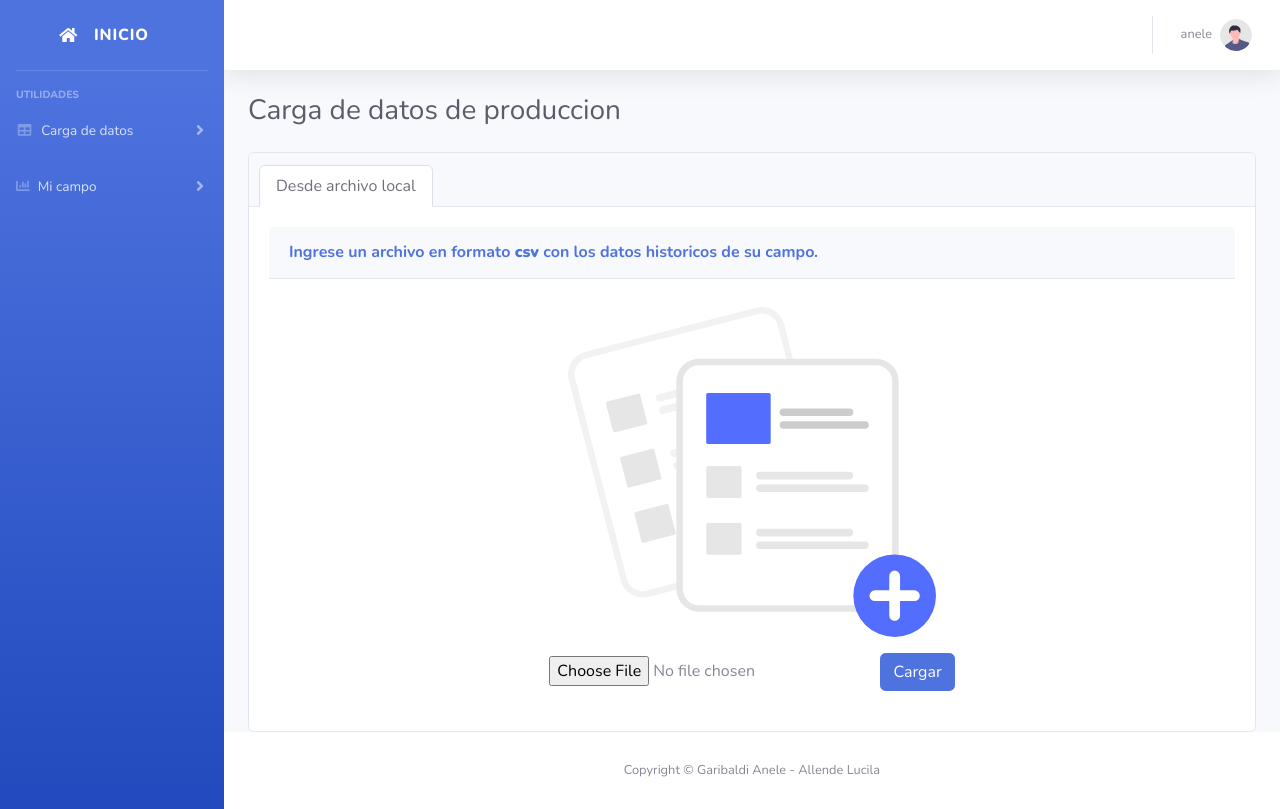
After one commit to Anele13/DSS_campo, a Django app: page /carga_datos_produccion in a window 1280 px wide. The commit adds this page. Run offline with Django 3.2, Linux system fonts and the light colour scheme; a user stored in the database is signed in; some libraries are stand-ins or nearby versions.

Commit message:
finalizando altas de archivos

```diff
--- a/clima/urls.py
+++ b/clima/urls.py
@@ -1,7 +1,8 @@
 from django.contrib import admin
 from django.urls import path, include
-from .views import cargar_datos_climaticos
+from .views import cargar_datos_climaticos,cargar_datos_produccion
 
 urlpatterns = [
-    path('carga_datos', cargar_datos_climaticos, name="carga_datos"),
+    path('carga_datos_climaticos', cargar_datos_climaticos, name="carga_datos_climaticos"),
+    path('carga_datos_produccion', cargar_datos_produccion, name="carga_datos_produccion"),
 ]
--- a/clima/views.py
+++ b/clima/views.py
@@ -1,18 +1,24 @@
 from django.shortcuts import render, redirect
 from django.contrib.auth.decorators import login_required
 from django.contrib.auth import authenticate, login
+from django.contrib import messages
 import json
 
 @login_required(login_url='login')
 def cargar_datos_climaticos(request):
-    """
-    Vista Inicio
-    """
     contexto={}
-
     #Deben ser mas sondas pero luego sacamos mas..
     sondas = {'2':{'nombre':'28 de Julio','latitud':-43.24,'longitud': -65.48,'altura': 36},
               '15':{'nombre':'Arroyo Pescado','latitud':-42.58,'longitud': -70.38,'altura': 545}}
     contexto['sondas'] = json.dumps(sondas)
+    if request.method == 'POST':
+            messages.success(request, 'Alta de datos correcta!')
+    return render(request, "alta_datos_climaticos.html",contexto)
 
-    return render(request, "alta_datos_climaticos.html",contexto)
+
+@login_required(login_url='login')
+def cargar_datos_produccion(request):
+    contexto={}
+    if request.method == 'POST':
+        messages.success(request, 'Alta de datos correcta!')
+    return render(request, "alta_datos_produccion.html",contexto)
--- /dev/null
+++ b/templates/alta_datos_produccion.html
@@ -0,0 +1,89 @@
+{% extends 'site_content.html' %}
+{% load static %}
+
+<!-- Escribir en este bloque todo lo que haga falta-->
+{% block site_content %}
+
+    {% if messages %}
+        {% for message in messages %}
+            <div class="container-fluid p-0">
+            <div class="alert alert-{{ message.tags }} alert-dismissible" role="alert" >
+                <button type="button" class="close" data-dismiss="alert" aria-label="Close">
+                <span aria-hidden="true">&times;</span>
+                </button>
+                {{ message }}
+            </div>
+            </div>
+        {% endfor %}
+    {% endif %}
+
+    <!-- Page Heading -->
+    <div class="d-sm-flex align-items-center justify-content-between mb-4">
+        <h1 class="h3 mb-0 text-gray-800">Carga de datos de produccion</h1>
+    </div>
+
+    <div class="card text-center">
+        <div class="card-header">
+          <ul class="nav nav-tabs card-header-tabs">
+            <li class="nav-item">
+                <a class="nav-link active" id="pills-home-tab" data-toggle="pill" href="#pills-home" role="tab" aria-controls="pills-home" aria-selected="true">Desde archivo local</a>
+            </li>
+          </ul>
+        </div>
+        <div class="card-body">
+            <div class="tab-content" id="pills-tabContent">
+                <div class="tab-pane fade show active" id="pills-home" role="tabpanel" aria-labelledby="pills-home-tab">
+                    <!--Carga de archivo-->
+                    <div class="card-header py-3" style="text-align: left;">
+                        <h6 class="m-0 font-weight-bold text-primary">Ingrese un archivo en formato <b>csv</b> con los datos historicos de su campo.</h6>
+                    </div>
+                    <div class="card-body">
+                        <div class="text-center">
+                            <img class="img-fluid px-2 px-sm-3 mt-2 mb-3" style="width: 25rem;" src="{% static 'img/undraw_Add_files_re_v09g.svg' %}" alt="...">
+                        </div>
+                        <form id="form_subir_archivo_produccion" action="{% url 'carga_datos_produccion' %}" method="POST">
+                            {% csrf_token %}
+                            <input type="file" name="archivo_csv" id="archivo_csv" required>
+                            <button type="button" class="btn btn-primary" onclick="openModal()" >Cargar</button>
+                        </form>
+                    </div>
+                </div>
+              </div>
+            </div>
+        </div>
+        <!--Modal-->
+        <div id="modal_confirmacion" class="modal fade" tabindex="-1" role="dialog">
+            <div class="modal-dialog" role="document">
+            <div class="modal-content">
+                <div class="modal-header">
+                <h6 class="modal-title">
+                    <b>Confirma</b>
+                    </h6>
+                <button type="button" class="close" data-dismiss="modal" aria-label="Close">
+                    <span aria-hidden="true">&times;</span>
+                </button>
+                </div>
+                <div class="modal-body">
+                <p>Confirma los datos ingresados?</p>
+                </div>
+                <div class="modal-footer">
+                <button type="button" class="btn btn-primary" onclick="sumbitFormArchivoProduccion()">Confirmar</button>
+                <button type="button" class="btn btn-secondary" data-dismiss="modal">Cerrar</button>
+                </div>
+            </div>
+            </div>
+        </div>
+
+      <script>
+          function openModal(){
+              $('#modal_confirmacion').modal('show');
+          }
+          function sumbitFormArchivoProduccion(){
+            if($("#form_subir_archivo_produccion")[0].reportValidity()){
+                    $('#form_subir_archivo_produccion').submit();
+                }
+          }
+      </script>
+
+
+{% endblock %}
--- a/templates/sidebar.html
+++ b/templates/sidebar.html
@@ -24,9 +24,12 @@
         <div id="collapseNovedades" class="collapse" aria-labelledby="headingTwo" data-parent="#accordionSidebar">
             <div class="bg-white py-2 collapse-inner rounded">
                 <h6 class="collapse-header">Ver:</h6>
-                <a class="collapse-item" href="{% url 'carga_datos' %}">
+                <a class="collapse-item" href="{% url 'carga_datos_climaticos' %}">
                     <i class="fas fa-fw fa-cloud-upload-alt"></i>
-                    Alta de Novedades</a>
+                    Alta datos climaticos</a>
+                <a class="collapse-item" href="{% url 'carga_datos_produccion' %}">
+                    <i class="fas fa-fw fa-cloud-upload-alt"></i>
+                    Alta datos de produccion</a>
             </div>
         </div>
     </li>
```
Also changed, not shown: templates/alta_datos_climaticos.html (+57 -35 lines), static/img/undraw_Add_files_re_v09g.svg, static/img/undraw_Weather_re_qsmd.svg (added).
